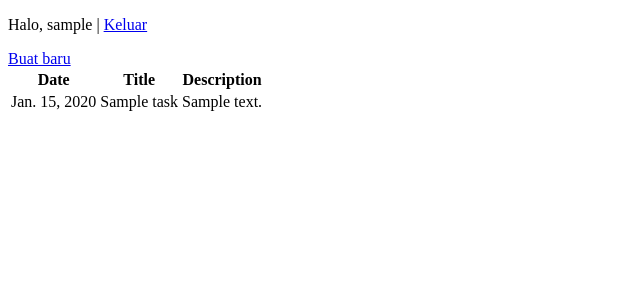
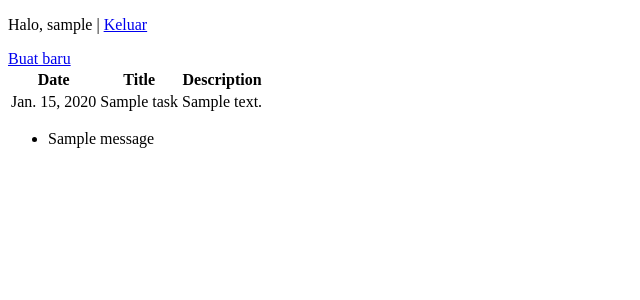
Before and after one commit to rorre/pbp-assignment, a Django app: page /todolist/ in a window 1280 px wide. Shown: the top 300 px of the page, without its empty margins (0-640 px from the left). Run offline with Django 4.2, Linux system fonts and the light colour scheme; a user stored in the database is signed in; tables that the repository leaves empty hold one stand-in row (values such as "Sample post"); one stand-in notice (Sample message) is shown.

Commit message:
Add messages on listing

```diff
--- a/todolist/templates/list_todos.html
+++ b/todolist/templates/list_todos.html
@@ -22,4 +22,15 @@
   </tr>
   {% endfor %}
 </table>
+
+{% if messages %}
+  <ul class="msg">
+    {% for message in messages %}
+    <li>{{ message }}</li>
+    {% endfor %}
+  </ul>
+{% endif %}
+
+
+
 {% endblock content %}
```
